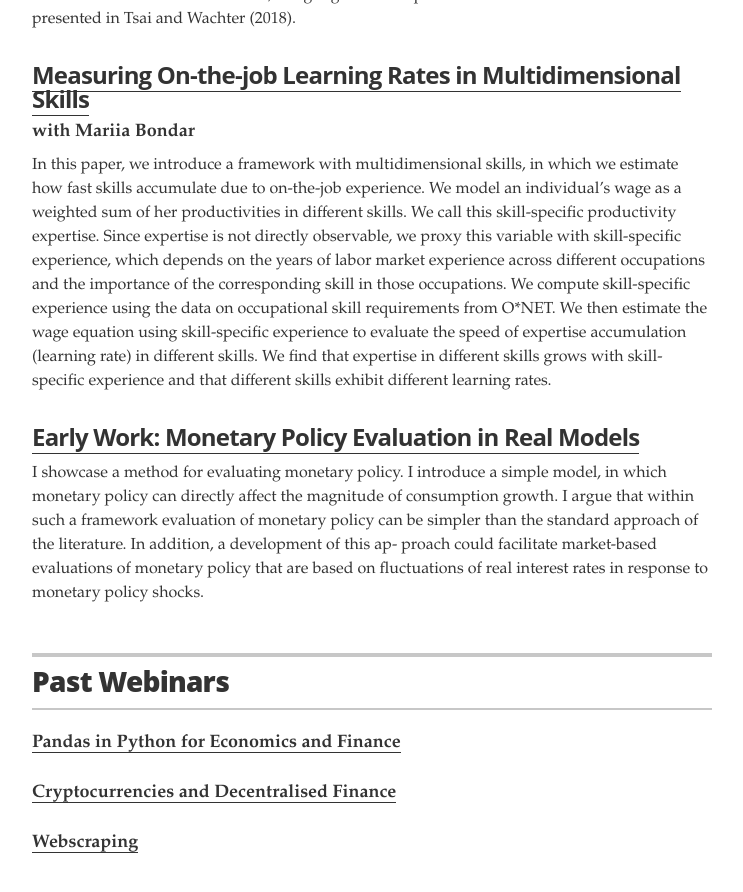
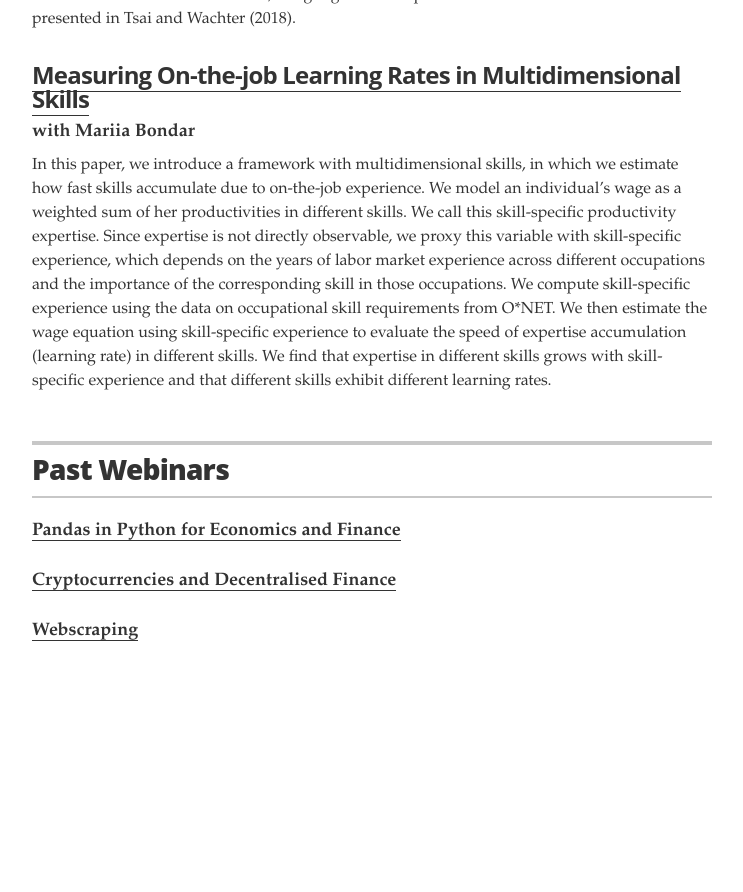
Before and after one commit to errikos-melissinos/errikos-melissinos.github.io, a Jekyll site: the page built from index.html, in a window 1280 px wide and 900 px high, scrolled down 1418 px. Shown: the top 892 px of the window, without its empty margins (268-1011 px from the left). Built offline with Jekyll 4.4.1, drawn with Linux system fonts in a browser that asks for light colours; after the commit the page ends 2106 px from its top, so only the background shows below that.

Commit message:
Update projects.yml

```diff
--- a/_data/projects.yml
+++ b/_data/projects.yml
@@ -18,8 +18,3 @@
   role:  with Mariia Bondar
   url: https://www.google.com/url?q=https%3A%2F%2Fwww.dropbox.com%2Fs%2F2ecm7tufxi9311a%2FBondar_Melissinos.pdf%3Fdl%3D0&sa=D&sntz=1&usg=AOvVaw3QxWNFiRpnKncGEu2-R5LZ
   description: In this paper, we introduce a framework with multidimensional skills, in which we estimate how fast skills accumulate due to on-the-job experience. We model an individual’s wage as a weighted sum of her productivities in different skills. We call this skill-specific productivity expertise. Since expertise is not directly observable, we proxy this variable with skill-specific experience, which depends on the years of labor market experience across different occupations and the importance of the corresponding skill in those occupations. We compute skill-specific experience using the data on occupational skill requirements from O*NET. We then estimate the wage equation using skill-specific experience to evaluate the speed of expertise accumulation (learning rate) in different skills. We find that expertise in different skills grows with skill-specific experience and that different skills exhibit different learning rates.
-
-# Early Work: Monetary Policy Evaluation in Real Models
-- project: "Early Work: Monetary Policy Evaluation in Real Models"
-  url: https://www.dropbox.com/s/x8sfm1u2hnf0oup/monetary%20policy%20evaluation.pdf?dl=0
-  description: I showcase a method for evaluating monetary policy. I introduce a simple model, in which monetary policy can directly affect the magnitude of consumption growth. I argue that within such a framework evaluation of monetary policy can be simpler than the standard approach of the literature. In addition, a development of this ap- proach could facilitate market-based evaluations of monetary policy that are based on fluctuations of real interest rates in response to monetary policy shocks.
```
